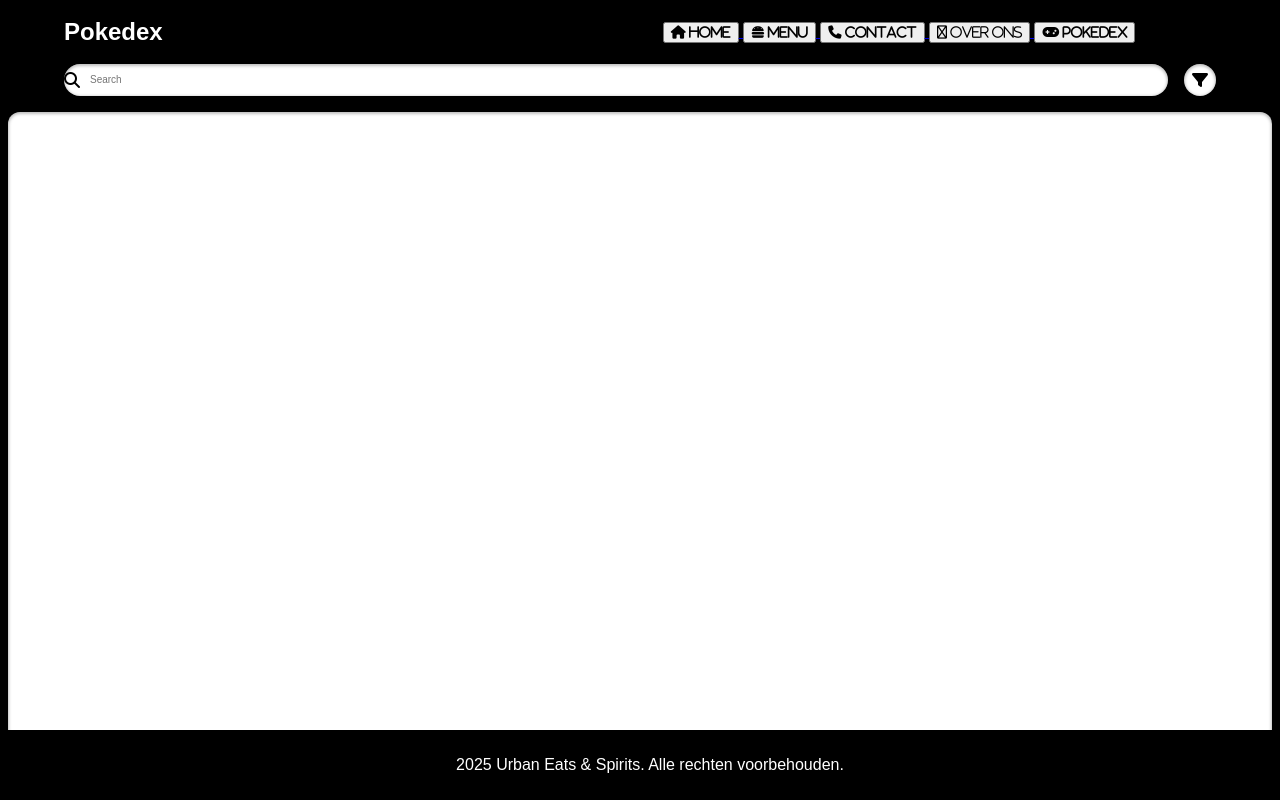
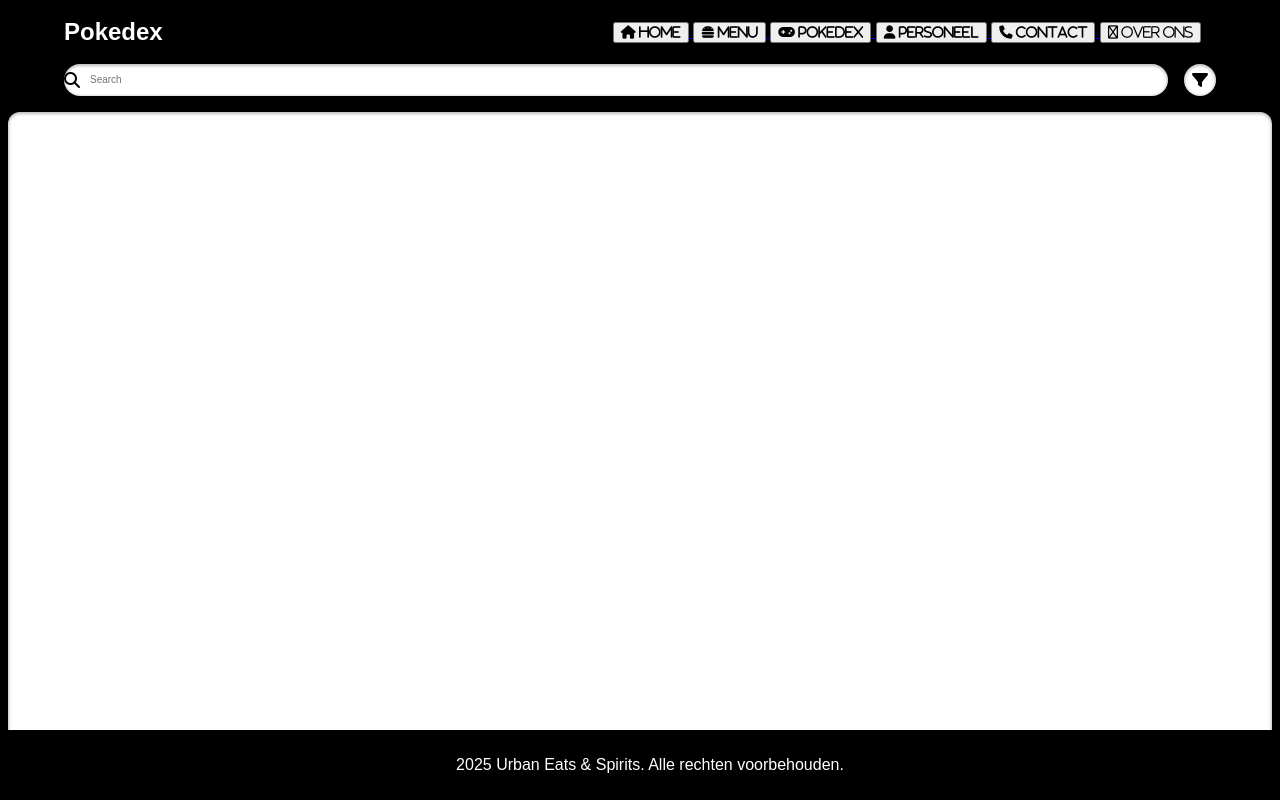
Before and after one commit to Rubenw9/pokemon, a PHP site: page /pokedex.html in a window 1280 px wide. Run offline with PHP 8.4, Linux system fonts and the light colour scheme; some libraries are stand-ins or nearby versions.

Commit message:
header update

```diff
--- a/pokedex.css
+++ b/pokedex.css
@@ -533,5 +533,5 @@
 
   .menu-buttons{
     text-align: center;
-    padding-left: 500px;
+    padding-left: 450px;
   }
--- a/pokedex.html
+++ b/pokedex.html
@@ -29,6 +29,17 @@
                   </button>
               </a>
 
+              <a href="./pokedex.html">
+                <button>
+                <i class="fa-solid fa-gamepad" style="color: #000000"> Pokedex</i>
+                </button>
+
+                <a href="./Personeel.html">
+                  <button>
+                    <i class="fa-solid fa-user" style="color: #000000"> Personeel </i>
+                  </button>
+                </a>
+
               <a href="./contact.html">
                   <button>
                       <i class="fa-solid fa-phone" style="color: #000000;"> Contact</i>
@@ -41,11 +52,7 @@
                   </button>
               </a>
 
-              <a href="./pokedex.html">
-                  <button>
-                  <i class="fa-solid fa-gamepad" style="color: #000000"> Pokedex</i>
-                  </button>
-              </a>
+
           </div>
           </div>
           <div class="search-wrapper">
```
